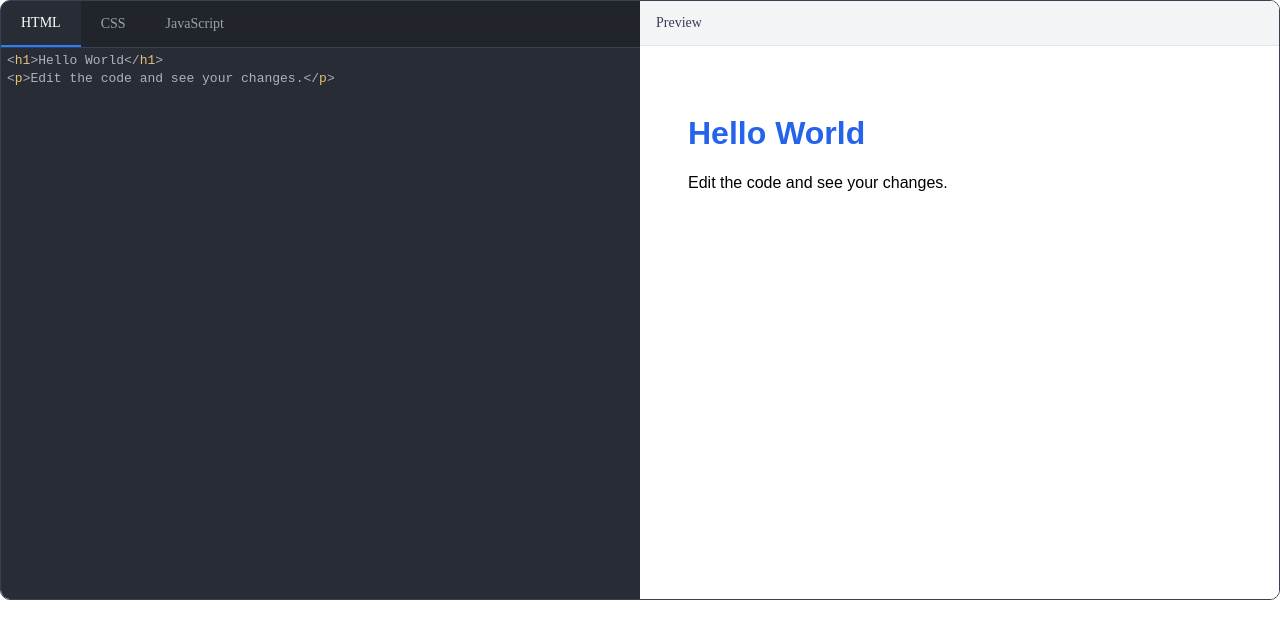
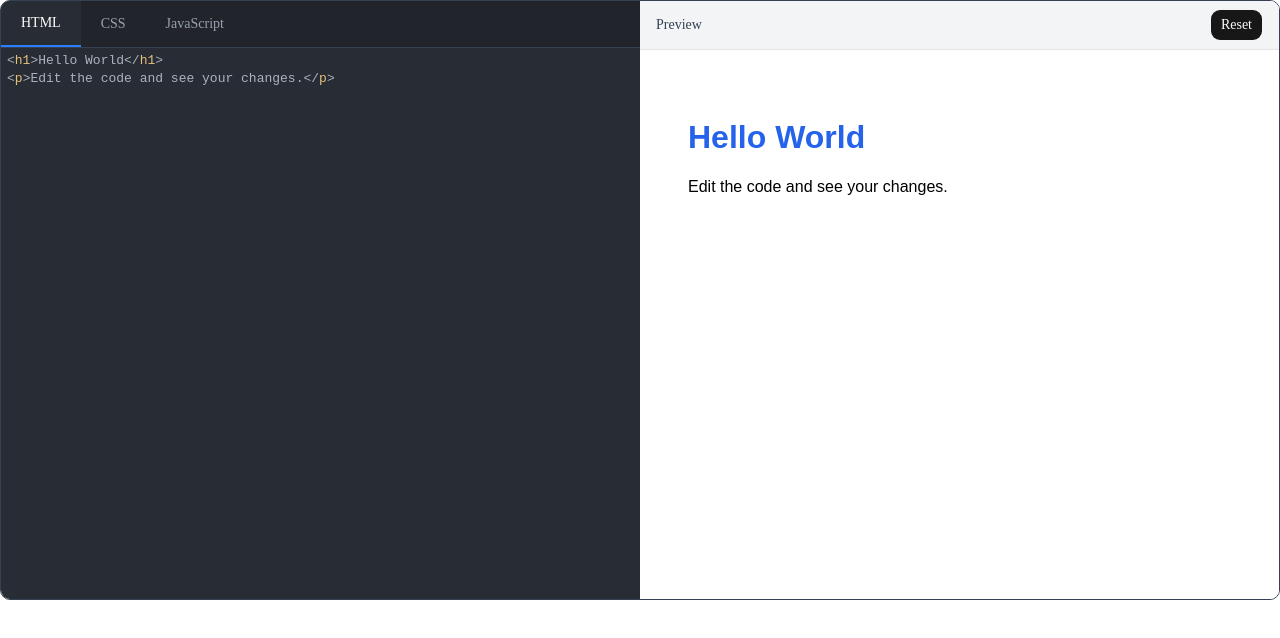
Before and after one commit to NIT-Meghalaya-Coding-Club/web-basics-website, a Next.js app: page / in a window 1280 px wide. Shown: the top 638 px of the page. Built offline with nearby package versions, Linux system fonts and the light colour scheme.

Commit message:
feat: added reset to default code button

```diff
--- a/components/WebCodeEditor.tsx
+++ b/components/WebCodeEditor.tsx
@@ -2,6 +2,7 @@
 
 import { useEffect, useState } from "react";
 import CodeEditor from "./CodeEditor";
+import { Button } from "@/components/ui/button";
 
 type Language = "html" | "css" | "javascript";
 
@@ -28,6 +29,15 @@ export default function WebCodeEditor() {
 
   const [code, setCode] = useState(defaultCode);
   const [isLoaded, setIsLoaded] = useState(false);
+
+  const resetCode = () => {
+    setCode(defaultCode);
+    if (activeTab == "html")
+        setActiveTab('css');
+    else
+        setActiveTab('html');
+    localStorage.setItem(STORAGE_KEY, JSON.stringify(defaultCode));
+  };
 
   useEffect(() => {
     const savedCode = localStorage.getItem(STORAGE_KEY);
@@ -117,8 +127,18 @@ export default function WebCodeEditor() {
       {/* RIGHT - PREVIEW */}
       <div className="flex w-1/2 flex-col bg-white">
 
-        <div className="border-b bg-gray-100 px-4 py-3 text-sm font-medium text-gray-700">
-          Preview
+        <div className="flex items-center justify-between border-b bg-gray-100 px-4 py-2">
+            <span className="text-sm font-medium text-gray-700">
+                Preview
+            </span>
+
+            <Button
+                onClick={resetCode}
+                variant="default"
+                className="cursor-pointer"
+            >
+                Reset
+            </Button>
         </div>
 
         <iframe
```
